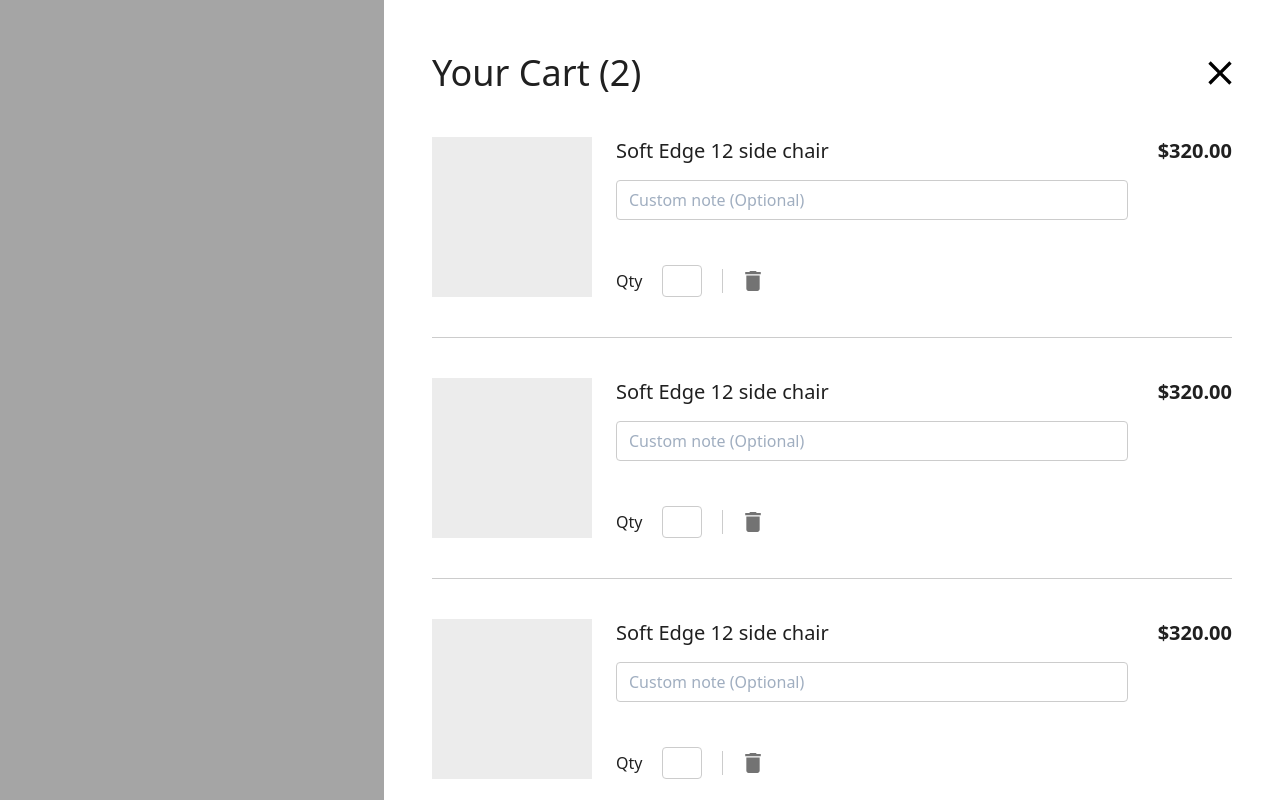
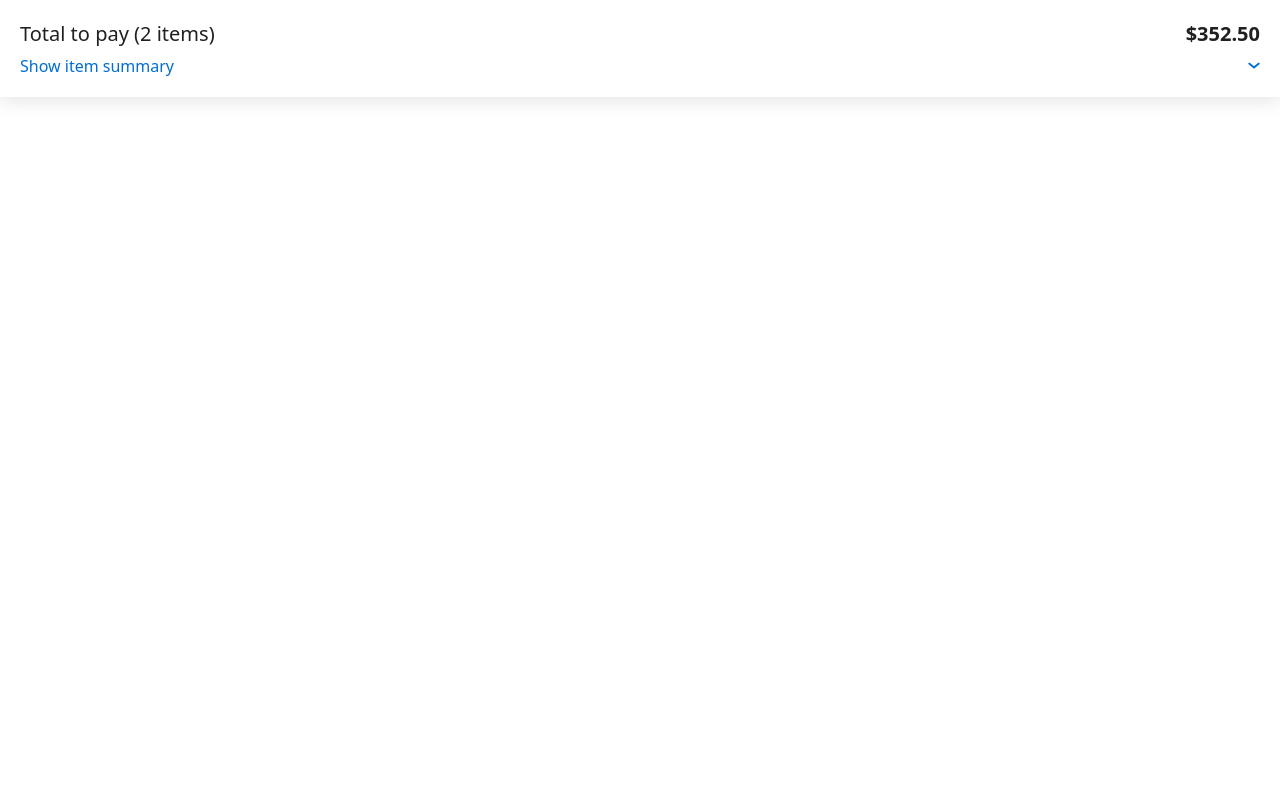
Before and after one commit to 64robots/checkout-vue, a Vue app: page / in a window 1280 px wide. Shown: the top 800 px of the page. Built offline with nearby package versions, Linux system fonts and the light colour scheme.

Commit message:
WIP Cart Checkout

```diff
--- a/public/index.html
+++ b/public/index.html
@@ -7,7 +7,7 @@
     <link rel="icon" href="<%= BASE_URL %>favicon.ico">
     <title>github-checkout-vue</title>
   </head>
-  <body>
+  <body style="margin: 0">
     <noscript>
       <strong>We're sorry but github-checkout-vue doesn't work properly without JavaScript enabled. Please enable it to continue.</strong>
     </noscript>
--- a/src/App.vue
+++ b/src/App.vue
@@ -1,16 +1,16 @@
 <template>
   <div id="app">
-    <R64Cart />
+    <R64Checkout />
   </div>
 </template>
 
 <script>
-import R64Cart from './components/R64Cart'
+import R64Checkout from './components/R64Checkout'
 
 export default {
   name: 'app',
   components: {
-    R64Cart
+    R64Checkout
   }
 }
 </script>
--- a/src/components/R64Cart.vue
+++ b/src/components/R64Cart.vue
@@ -25,7 +25,7 @@
                         <span class="ml-10 text-4xl">$342.50</span>
                     </div>
                     <div class="mt-6">
-                        <R64Button class="px-24 py-3">Checkout</R64Button>
+                        <R64Button @click.native="$emit('cart:checkout')" class="px-24 py-3">Checkout</R64Button>
                     </div>
                     <span class="mt-4 text-sm">Have a promo code? Apply it at check out.</span>
                 </div>
--- /dev/null
+++ b/src/components/R64CartItemPreview.vue
@@ -0,0 +1,26 @@
+<template>
+    <div class="flex pb-4" :class="{ 'border-b border-c-gray': border }">
+        <div class="w-16 h-16 bg-c-gray flex-shrink-0">
+        </div>
+        <div class="ml-4 w-full flex flex-col items-end">
+            <div class="w-full flex justify-between">
+                <span class="font-bold">Soft Edge 12 side chair</span>
+                <span>Qty 1</span>
+            </div>
+            <span class="mt-auto font-bold">$320.00</span>
+        </div>
+    </div>
+</template>
+
+<script>
+export default {
+    props: {
+        border: {
+            type: Boolean,
+            default: true
+        }
+    }
+}
+</script>
+
+<style src="../assets/tailwind.css" scoped>
--- a/src/components/R64Checkout.vue
+++ b/src/components/R64Checkout.vue
@@ -0,0 +1,47 @@
+<template>
+    <div class="font-sans antialiased text-c-black">
+        <div class="p-5" style="box-shadow: 0px 2px 20px rgba(0, 0, 0, 0.13);">
+            <div class="flex items-center justify-between">
+                <span class="text-xl">Total to pay (2 items)</span>
+                <span class="text-xl font-bold">$352.50</span>
+            </div>
+
+            <div v-show="itemSummaryVisible" class="mt-10">
+                <R64CartItemPreview class="mt-4" v-for="index in 4" :border="index !== 4" :key="index"/>
+            </div>
+
+            <button @click="itemSummaryVisible = !itemSummaryVisible" class="flex items-center justify-between w-full mt-2">
+                <span class="text-c-blue">{{ itemSummaryText }}</span>
+                <span :class="{ 'rotate-1/2': itemSummaryVisible }">
+                    <svg class="w-3 h-3 fill-current" viewBox="0 0 12 7" fill="none" xmlns="http://www.w3.org/2000/svg">
+                        <path d="M1.41 0.0380859L6 3.86986L10.59 0.0380859L12 1.21774L6 6.23753L0 1.21774L1.41 0.0380859Z" fill="#006ED4"/>
+                    </svg>
+                </span>
+            </button>
+        </div>
+    </div>
+</template>
+
+<script>
+import R64CartItemPreview from './R64CartItemPreview'
+
+export default {
+    components: {
+        R64CartItemPreview
+    },
+
+    computed: {
+        itemSummaryText () {
+            return this.itemSummaryVisible ? 'Hide item summary' : 'Show item summary'
+        }
+    },
+
+    data () {
+        return {
+            itemSummaryVisible: false
+        }
+    }
+}
+</script>
+
+<style src="../assets/tailwind.css" scoped>
--- a/tailwind.config.js
+++ b/tailwind.config.js
@@ -2,6 +2,9 @@ const defaultTheme = require('tailwindcss/defaultTheme')
 
 module.exports = {
     theme: {
+        rotate: {
+            '1/2': '180deg',
+        },
         extend: {
             backgroundColor: theme => ({
                 ...theme('colors'),
@@ -21,9 +24,25 @@ module.exports = {
             }),
             opacity: {
                 '40': '0.4'
-            },
+            }
         },
     },
     variants: {},
-    plugins: [],
+    plugins: [
+        function ({addUtilities, config, e}) {
+            const rotateUtilities = Object.keys(config('theme.rotate')).map((key) => {
+                const value = config('theme.rotate')[key]
+                return {
+                    [`.${e(`rotate-${key}`)}`]: {
+                        transform: `rotate(${value})`
+                    },
+                    [`.${e(`-rotate-${key}`)}`]: {
+                        transform: `rotate(-${value})`
+                    },
+                }
+            })
+
+            addUtilities(rotateUtilities)
+        }
+    ],
 }
```
